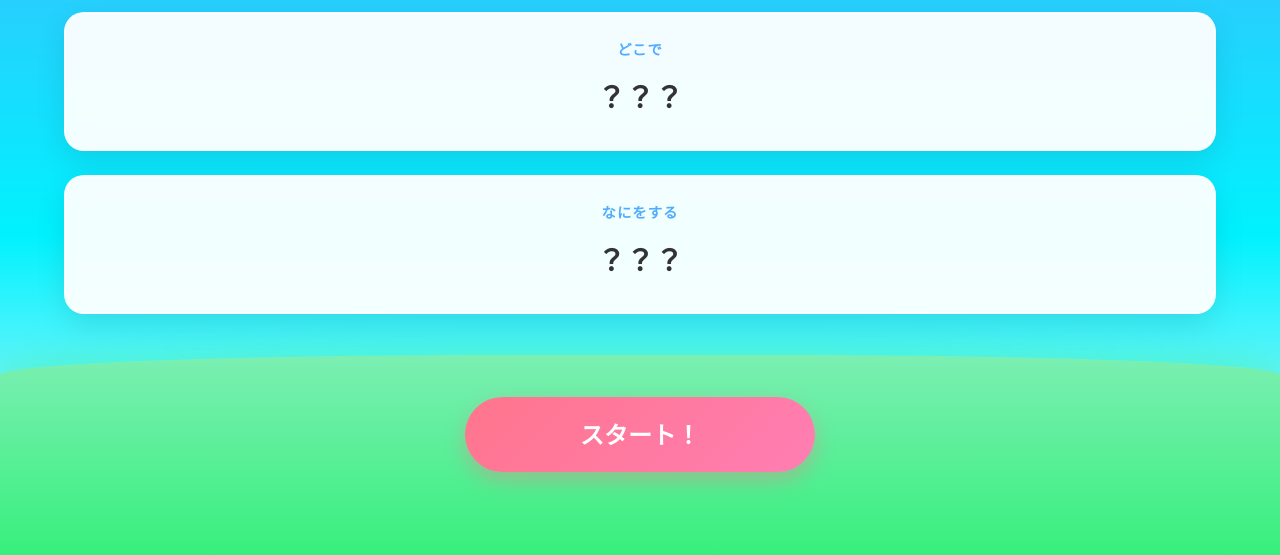
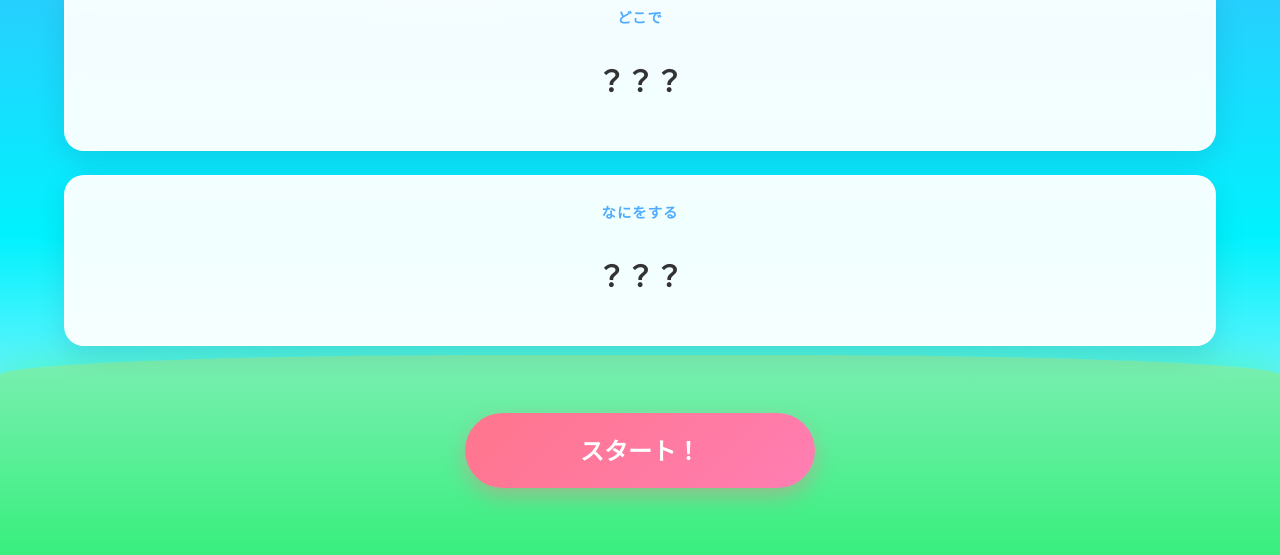
Before and after one commit to TsujimotoS1016/osanpowebapp, a plain HTML site: page index.html in a window 1280 px wide. Shown: the part 245-800 px from the top of the page. Drawn offline with Linux system fonts and the light colour scheme.

```diff
--- a/style.css
+++ b/style.css
@@ -231,7 +231,7 @@
 }
 
 .roulette-window {
-    height: 3.5rem;
+    height: 5.5rem; /* 2行になっても欠けないように、かつルーレット中にガタガタしないように高さを固定 */
     display: flex;
     align-items: center;
     justify-content: center;
```
